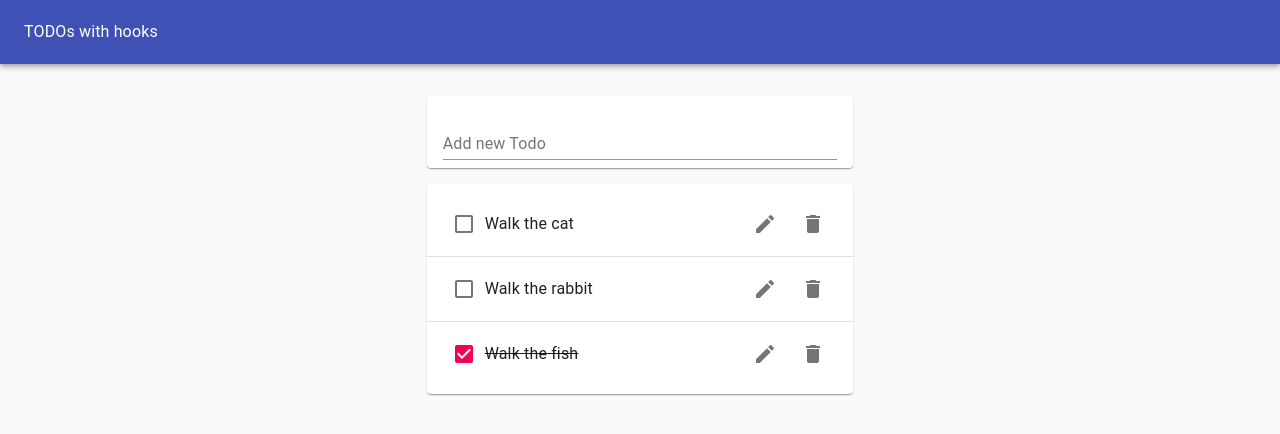
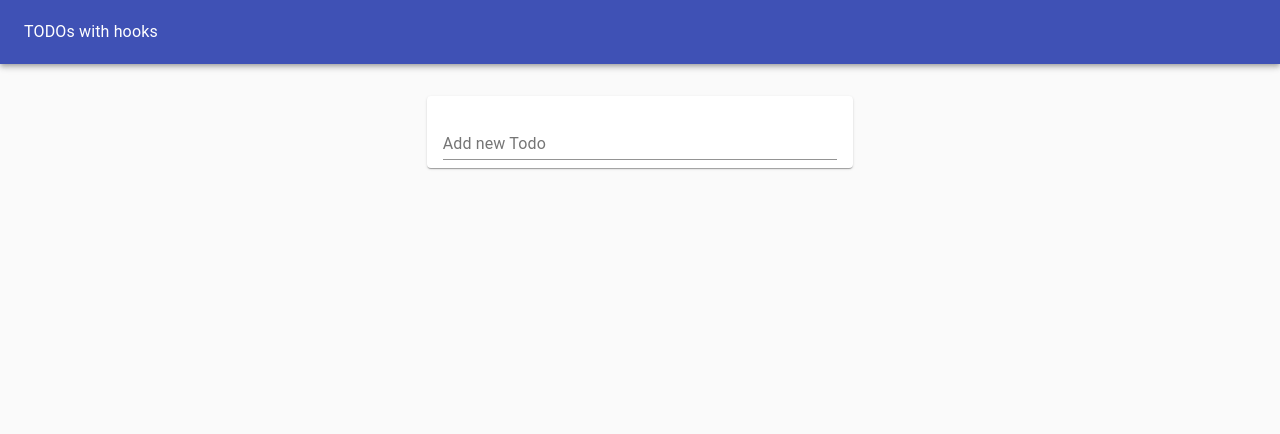
Before and after one commit to theborgh/todo-hooks, a React (Create React App) app: page / in a window 1280 px wide. Shown: the top 434 px of the page. Built offline with nearby package versions, Linux system fonts and the light colour scheme.

Commit message:
Save/load through localStorage

```diff
--- a/src/TodoApp.js
+++ b/src/TodoApp.js
@@ -1,4 +1,4 @@
-import React, {useState} from 'react';
+import React, {useState, useEffect} from 'react';
 import {Typography} from '@material-ui/core';
 import {Paper} from '@material-ui/core';
 import {AppBar} from '@material-ui/core';
@@ -10,13 +10,13 @@
 import TodoForm from './TodoForm';
 
 export default function TodoApp() {
-  const initialTodos = [
-    {id: 1, text: 'Walk the cat', completed: false},
-    {id: 2, text: 'Walk the rabbit', completed: false},
-    {id: 3, text: 'Walk the fish', completed: true},
-  ];
+  const initialTodos = JSON.parse(window.localStorage.getItem('todos') || '[]');
 
   const [todos, setTodos] = useState(initialTodos);
+
+  useEffect(() => {
+    window.localStorage.setItem('todos', JSON.stringify(todos));
+  }, [todos]);
 
   const addTodo = newTodoText => {
     setTodos([...todos, {id: uuid(), text: newTodoText, completed: false}]);
--- a/src/TodoList.js
+++ b/src/TodoList.js
@@ -11,6 +11,7 @@
   toggleTodoCompletion,
   editTodo,
 }) {
+  if (todos.length)
     return (
       <Paper>
         <List>
@@ -31,4 +32,6 @@
         </List>
       </Paper>
     );
+
+  return null;
 }
```
Lines whose indentation alone changed are shown as unchanged.
